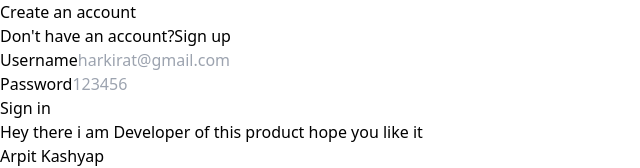
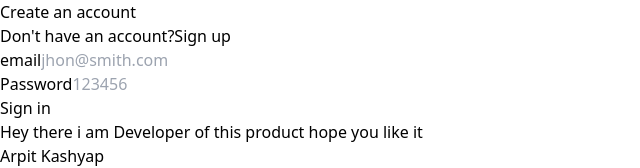
Before and after one commit to arpitkashyap22/medium-web-app, a React (Vite) app in the folder medium-frontend/: page /signin in a window 1280 px wide. Shown: the top 168 px of the page, without its empty margins (0-640 px from the left). Built offline with nearby package versions, Linux system fonts and the light colour scheme.

Commit message:
Authentication Enabled

```diff
--- a/medium-frontend/src/components/Auth.tsx
+++ b/medium-frontend/src/components/Auth.tsx
@@ -3,6 +3,8 @@ import { Link } from "react-router-dom";
 import { SignupInput } from "@arpitkashyap/medium-common";
 import axios from "axios";
 import { BACKEND_URL } from "../config";
+import { useNavigate } from "react-router-dom";
+
 export const Auth = ({ type }: { type: "signup" | "signin" }) => {
   const [postInputs, setPostInputs] = useState<SignupInput>({
     name: "",
@@ -10,56 +12,99 @@ export const Auth = ({ type }: { type: "signup" | "signin" }) => {
     password: "",
   });
 
-  const sendRequest = async () =>{
-    try {
-        const response = await axios.post(`${BACKEND_URL}/api/v1/user/signup`, postInputs);
-        console.log(response.data);
-    } catch (error) {
+
+const navigate = useNavigate();
+
+  const sendRequest = async () => {
+    let data = JSON.stringify(postInputs);
+
+    let config = {
+      method: "post",
+      url: `${BACKEND_URL}/user/${type === "signup" ? "signup" : "signin"}`,
+      headers: {
+        "Content-Type": "application/json",
+      },
+      data: data,
+    };
+
+    axios
+      .request(config)
+      .then((response) => {
+        const jwt = response.data;
+        localStorage.setItem("jwt", jwt);
+        navigate("/blog");
+      })
+      .catch((error) => {
         console.log(error);
-    }
-  }
+      });
+  };
 
-  return <div className="h-screen flex justify-center flex-col">
+  return (
+    <div className="h-screen flex justify-center flex-col">
       <div className="flex justify-center">
         <div>
           <div className="px-10">
-                    <div className="text-3xl font-extrabold">
-                        Create an account
-                    </div>
+            <div className="text-3xl font-extrabold">Create an account</div>
             <div className="text-slate-500">
-                        {type === "signin" ? "Don't have an account?" : "Already have an account?" }
-                        <Link className="pl-2 underline" to={type === "signin" ? "/signup" : "/signin"}>
+              {type === "signin"
+                ? "Don't have an account?"
+                : "Already have an account?"}
+              <Link
+                className="pl-2 underline"
+                to={type === "signin" ? "/signup" : "/signin"}
+              >
                 {type === "signin" ? "Sign up" : "Sign in"}
               </Link>
             </div>
           </div>
           <div className="pt-8">
-                    {type === "signup" ? <LabelledInput label="Name" placeholder="Harkirat Singh..." onChange={(e) => {
+            {type === "signup" ? (
+              <LabelledInput
+                label="Name"
+                placeholder="Harkirat Singh..."
+                onChange={(e) => {
                   setPostInputs({
                     ...postInputs,
-                            name: e.target.value
-                        })
-                    }} /> : null}
-                    <LabelledInput label="Username" placeholder="harkirat@gmail.com" onChange={(e) => {
+                    name: e.target.value,
+                  });
+                }}
+              />
+            ) : null}
+            <LabelledInput
+              label="email"
+              placeholder="jhon@smith.com"
+              onChange={(e) => {
                 setPostInputs({
                   ...postInputs,
-                            email: e.target.value
-                        })
-                    }} />
-                    <LabelledInput label="Password" type={"password"} placeholder="123456" onChange={(e) => {
+                  email: e.target.value,
+                });
+              }}
+            />
+            <LabelledInput
+              label="Password"
+              type={"password"}
+              placeholder="123456"
+              onChange={(e) => {
                 setPostInputs({
                   ...postInputs,
-                            password: e.target.value
-                        })
-                    }} />
+                  password: e.target.value,
+                });
+              }}
+            />
             {/* <button onClick={sendRequest} type="button" className="mt-8 w-full text-white bg-gray-800 hover:bg-gray-900 focus:outline-none focus:ring-4 focus:ring-gray-300 font-medium rounded-lg text-sm px-5 py-2.5 me-2 mb-2 dark:bg-gray-800 dark:hover:bg-gray-700 dark:focus:ring-gray-700 dark:border-gray-700">{type === "signup" ? "Sign up" : "Sign in"}</button> */}
-                    <button type="button" onClick={sendRequest} className="mt-8 w-full text-white bg-gray-800 hover:bg-gray-900 focus:outline-none focus:ring-4 focus:ring-gray-300 font-medium rounded-lg text-sm px-5 py-2.5 me-2 mb-2 dark:bg-gray-800 dark:hover:bg-gray-700 dark:focus:ring-gray-700 dark:border-gray-700">{type === "signup" ? "Sign up" : "Sign in"}</button>
-
+            <button
+              type="button"
+              onClick={sendRequest}
+              className="mt-8 w-full text-white bg-gray-800 hover:bg-gray-900 focus:outline-none focus:ring-4 focus:ring-gray-300 font-medium rounded-lg text-sm px-5 py-2.5 me-2 mb-2 dark:bg-gray-800 dark:hover:bg-gray-700 dark:focus:ring-gray-700 dark:border-gray-700"
+            >
+              {type === "signup" ? "Sign up" : "Sign in"}
+            </button>
           </div>
         </div>
       </div>
     </div>
-}
+  );
+};
 
 interface LabelledInputType {
   label: string;
@@ -68,9 +113,25 @@ interface LabelledInputType {
   type?: string;
 }
 
-function LabelledInput({ label, placeholder, onChange, type }: LabelledInputType) {
-    return <div>
-        <label className="block mb-2 text-sm text-black font-semibold pt-4">{label}</label>
-        <input onChange={onChange} type={type || "text"} id="first_name" className="bg-gray-50 border border-gray-300 text-gray-900 text-sm rounded-lg focus:ring-blue-500 focus:border-blue-500 block w-full p-2.5" placeholder={placeholder} required />
+function LabelledInput({
+  label,
+  placeholder,
+  onChange,
+  type,
+}: LabelledInputType) {
+  return (
+    <div>
+      <label className="block mb-2 text-sm text-black font-semibold pt-4">
+        {label}
+      </label>
+      <input
+        onChange={onChange}
+        type={type || "text"}
+        id="first_name"
+        className="bg-gray-50 border border-gray-300 text-gray-900 text-sm rounded-lg focus:ring-blue-500 focus:border-blue-500 block w-full p-2.5"
+        placeholder={placeholder}
+        required
+      />
     </div>
+  );
 }
--- a/medium-frontend/src/config.ts
+++ b/medium-frontend/src/config.ts
@@ -1 +1 @@
-export const BACKEND_URL = "https://backend.arpitkashyap2000.workers.dev"
+export const BACKEND_URL = "https://backend.arpitkashyap2000.workers.dev/api/v1"
```
Lines whose indentation alone changed are shown as unchanged.
